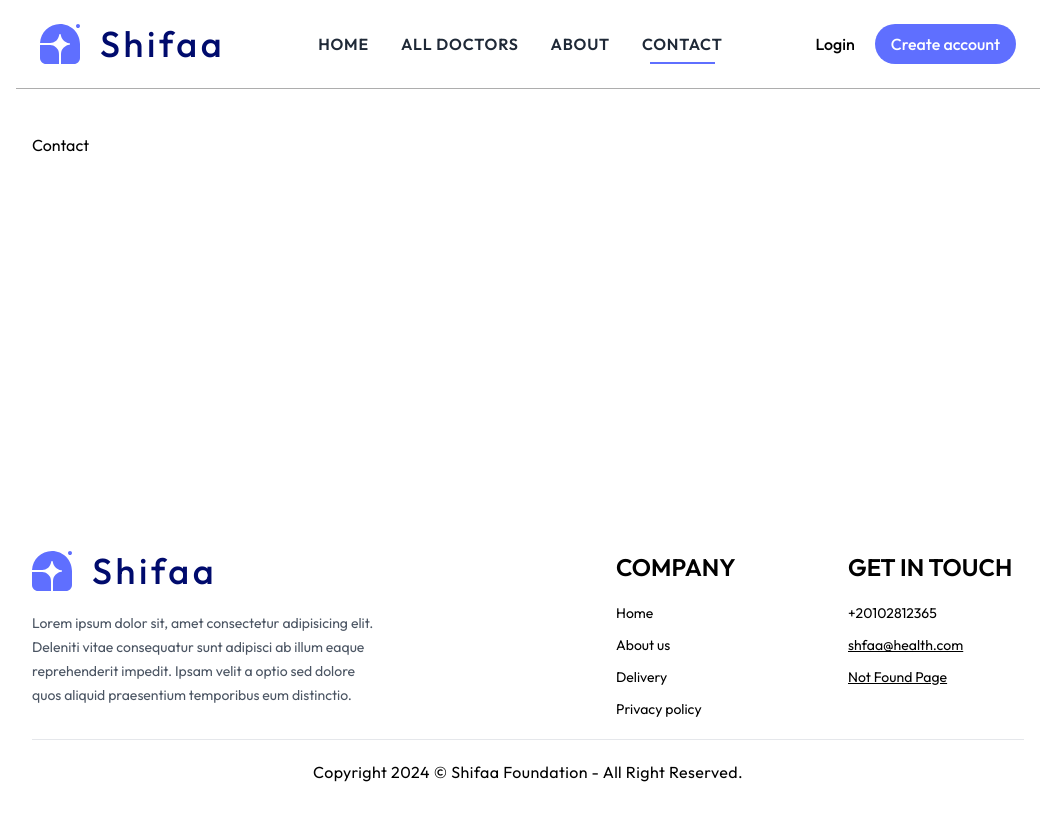
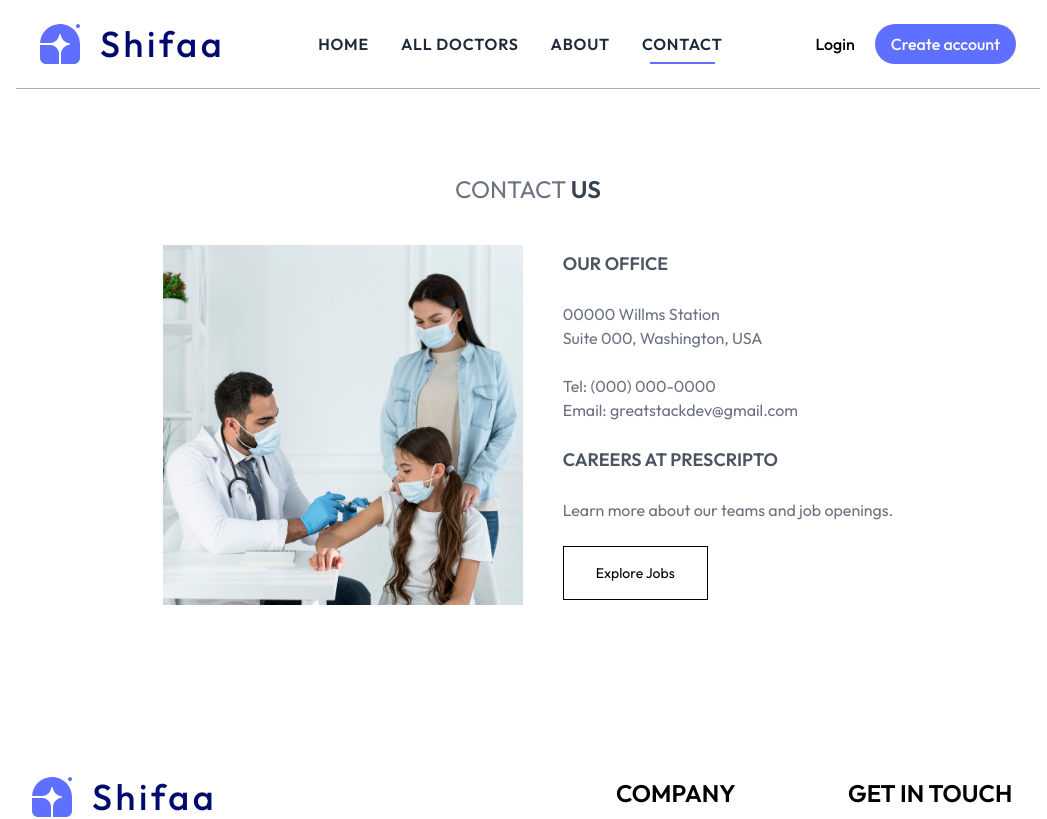
Before and after one commit to mahmoud-alaa1/Doctors-Appointments, a React (Vite) app: page /contact in a window 1280 px wide. Shown: the top 819 px of the page, without its empty margins (112-1159 px from the left). Built offline with nearby package versions, Linux system fonts and the light colour scheme.

Commit message:
i have built contact commponent

```diff
--- a/src/pages/Contact.jsx
+++ b/src/pages/Contact.jsx
@@ -1,5 +1,38 @@
 function Contact() {
-  return <div>Contact</div>;
+return (
+  <div>
+    <div className=" text-center text-2xl pt-10 text-gray-500">
+      <p>
+        CONTACT <span className=" text-gray-700 font-semibold">US</span>
+      </p>
+    </div>
+    <div className=" my-10 flex flex-col justify-center md:flex-row gap-10 mb-28  ">
+      <img
+        className=" w-full md:max-w-[360px]"
+        src="/public/contact_image-IJu_19v_.png"
+      />
+      <div className=" flex flex-col justify-center items-start gap-6">
+        <p className=" font-semibold text-lg text-gray-600"> OUR OFFICE</p>
+        <p className="text-gray-500">
+          00000 Willms Station <br />
+          Suite 000, Washington, USA
+        </p>
+        <p className="text-gray-500">
+          Tel: (000) 000-0000 <br />
+          Email: greatstackdev@gmail.com
+        </p>
+        <p className=" font-semibold text-lg text-gray-600">
+          CAREERS AT PRESCRIPTO
+        </p>
+        <p className="text-gray-500" >
+
+          Learn more about our teams and job openings.
+        </p>
+        <button className=" border border-black px-8 py-4 text-sm  hover:bg-black hover:text-white transition-all duration-500"> Explore Jobs</button>
+      </div>
+    </div>
+  </div>
+);
 }
 
 export default Contact;
```
Also changed, not shown: public/contact_image-IJu_19v_.png (added).
